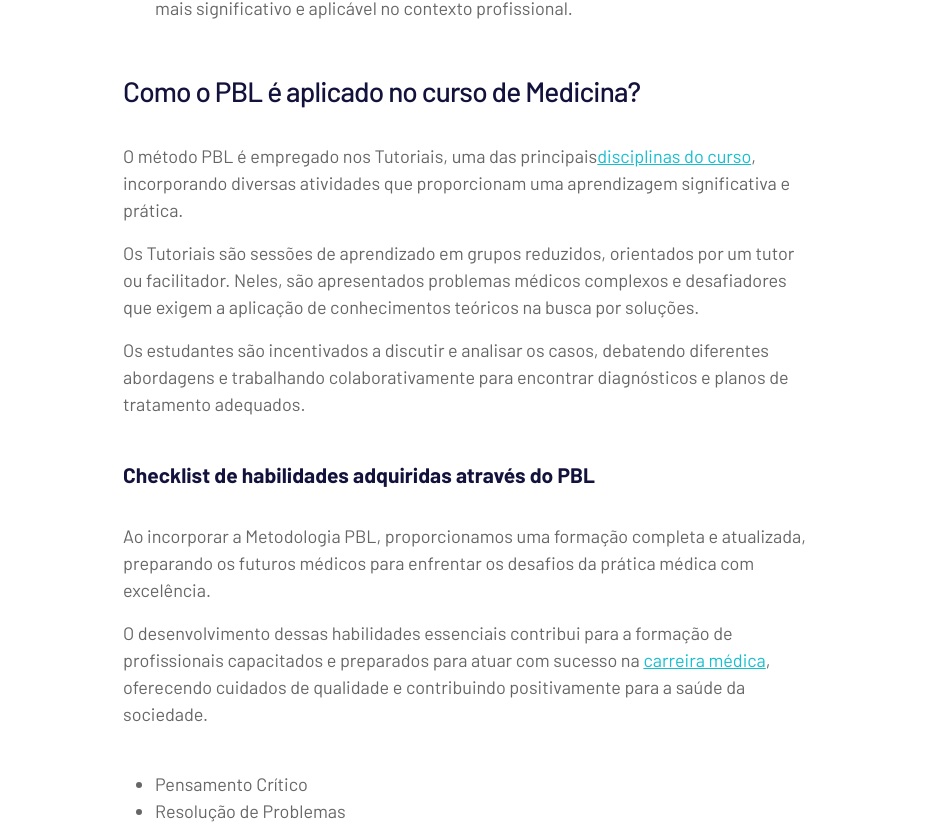
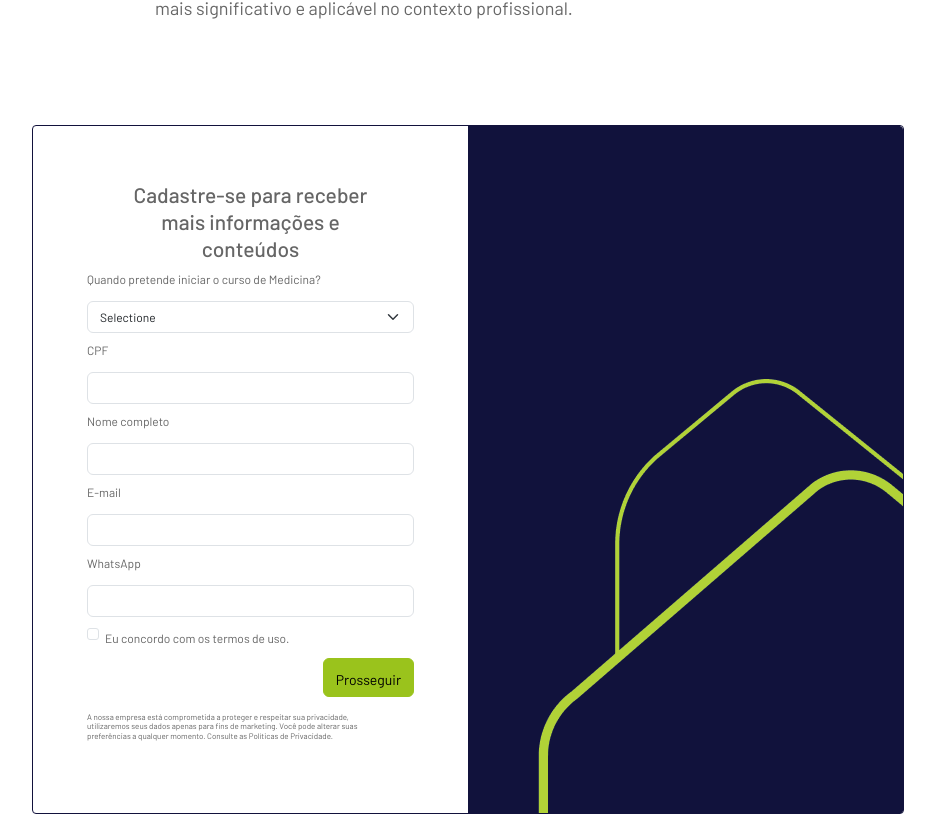
Before and after one commit to Wallacewss2033/dev-frontend, a React (Create React App) app: page / in a window 1280 px wide. Shown: the part 2877-3701 px from the top of the page, without its empty margins (172-1107 px from the left). Built offline with nearby package versions, Linux system fonts and the light colour scheme.

Commit message:
feat: form em andamento

```diff
--- a/package.json
+++ b/package.json
@@ -3,6 +3,7 @@
   "version": "0.1.0",
   "private": true,
   "dependencies": {
+    "@hookform/resolvers": "^3.3.4",
     "@testing-library/jest-dom": "^5.17.0",
     "@testing-library/react": "^13.4.0",
     "@testing-library/user-event": "^13.5.0",
@@ -15,10 +16,12 @@
     "bootstrap-icons": "^1.11.3",
     "react": "^18.2.0",
     "react-dom": "^18.2.0",
+    "react-hook-form": "^7.51.3",
     "react-router-dom": "^6.22.3",
     "react-scripts": "5.0.1",
     "typescript": "^4.9.5",
-    "web-vitals": "^2.1.4"
+    "web-vitals": "^2.1.4",
+    "zod": "^3.22.5"
   },
   "scripts": {
     "start": "react-scripts start",
--- /dev/null
+++ b/src/components/Form/index.tsx
@@ -0,0 +1,94 @@
+import React, { useEffect } from "react";
+import "./styles.css";
+import Button from "../Button";
+import { useForm } from "react-hook-form";
+import { zodResolver } from "@hookform/resolvers/zod";
+import { z } from "zod";
+
+const Form: React.FC = () => {
+
+  const schema = z.object({
+    cpf: z.number().min(11).max(11),
+    name: z.string(),
+    email: z.string().email(),
+    whatsapp: z.string().max(14),
+    check: z.boolean(),
+  });
+
+  const {
+    register,
+    handleSubmit,
+    formState: { errors },
+    trigger,
+  } = useForm({
+    resolver: zodResolver(schema), // Use o Zod como resolver de validação
+  });
+
+  return (
+    <form className="row g-3">
+      <div className="col-md-12">
+        <label className="form-label">
+          Quando pretende iniciar o curso de Medicina?
+        </label>
+        <select id="inputState" className="form-select">
+          <option selected>Selectione</option>
+          <option>...</option>
+        </select>
+      </div>
+
+      <div className="col-md-12">
+        <label className="form-label">CPF</label>
+        <input className="form-control" {...register("cpf")} />
+      </div>
+
+      <div className="col-md-12">
+        <label className="form-label">Nome completo</label>
+        <input className="form-control" {...register("name")} />
+      </div>
+
+      <div className="col-12">
+        <label className="form-label">E-mail</label>
+        <input
+          className="form-control"
+          {...register("email")}
+        />
+        {errors.email && <span>teste</span>}
+      </div>
+
+      <div className="col-12">
+        <label className="form-label">WhatsApp</label>
+        <input className="form-control" {...register("whatsapp")} />
+      </div>
+
+      <div className="col-12">
+        <div className="form-check">
+          <input
+            className="form-check-input success"
+            type="checkbox"
+            id="gridCheck"
+            {...register("email")}
+            />
+          <label className="form-check-label">
+            Eu concordo com os termos de uso.
+          </label>
+            {errors.email && <p className="text-danger">teste</p>}
+        </div>
+      </div>
+
+      <div className="col-12 d-flex justify-content-end">
+        <Button type="submit" btnType="success">
+          Prosseguir
+        </Button>
+      </div>
+
+      <p className="text-form">
+        A nossa empresa está comprometida a proteger e respeitar sua
+        privacidade, utilizaremos seus dados apenas para fins de marketing. Você
+        pode alterar suas preferências a qualquer momento. Consulte as Políticas
+        de Privacidade.
+      </p>
+    </form>
+  );
+};
+
+export default Form;
--- /dev/null
+++ b/src/components/Form/styles.css
@@ -0,0 +1,28 @@
+form {
+  font-size: 12px !important;
+}
+
+form input {
+  font-size: 12px !important;
+}
+
+form select {
+  font-size: 12px !important;
+}
+
+.text-form {
+  font-size: 8px;
+  font-weight: 400;
+  line-height: 9.6px;
+  text-align: left;
+  width: 300px;
+}
+
+form div {
+    margin-top: 4px !important;
+}
+
+.form-check-input:checked {
+    background-color: #9AC31C;
+    border-color: #9AC31C;
+}
--- a/src/page/Home/index.tsx
+++ b/src/page/Home/index.tsx
@@ -5,6 +5,7 @@ import dep from "../../assets/depoimentos.png";
 import Banner from "../../components/Banner";
 import "./styles.css";
 import Button from "../../components/Button";
+import Form from "../../components/Form";
 
 const Home: React.FC = () => {
   return (
@@ -111,6 +112,18 @@ const Home: React.FC = () => {
                 significativo e aplicável no contexto profissional.
               </li>
             </ol>
+            <br />
+            </div>
+            <div className="box-contact d-flex row-cols-2">
+              <div className="box-form">
+                <p className="title-form">Cadastre-se para receber mais informações e conteúdos</p>
+                <Form/>
+              </div>
+              <div className="box-send-message">
+
+              </div>
+            </div>
+            <div className="box-info">
             <br />
             <h2 className="text-primary">
               Como o PBL é aplicado no curso de Medicina?
--- a/src/page/Home/styles.css
+++ b/src/page/Home/styles.css
@@ -22,14 +22,14 @@
   padding-bottom: 50px;
 }
 
-.box-info p{
+.box-info p {
   font-size: 18px;
   font-weight: 400;
   line-height: 27px;
   text-align: left;
 }
 
-.box-info li{
+.box-info li {
   font-size: 18px;
   font-weight: 400;
   line-height: 27px;
@@ -42,7 +42,7 @@
   line-height: 43.2px;
   letter-spacing: -0.03em;
   text-align: left;
-    color: #12123C;
+  color: #12123c;
 }
 .box-info h2 {
   font-size: 28px;
@@ -50,17 +50,15 @@
   line-height: 33.6px;
   letter-spacing: -0.03em;
   text-align: left;
-  color: #12123C;
+  color: #12123c;
 }
 
 .box-info h3 {
-
   font-size: 21px;
   font-weight: 700;
   line-height: 27px;
   text-align: left;
-    color: #12123C;
-
+  color: #12123c;
 }
 
 .box-info ol li {
@@ -86,3 +84,37 @@
   height: 552px;
   margin-top: 200px;
 }
+
+.box-send-message {
+  display: flex;
+  justify-content: center;
+  align-items: center;
+  width: 435px;
+  height: 687px;
+  background-image: url("../../assets/bg-form.png");
+  background-size: cover;
+  background-position: center;
+}
+
+.box-form {
+  padding: 60px 54px;
+  width: 435px;
+  height: 687px;
+  display: flex;
+  justify-content: center;
+  align-items: center;
+  flex-direction: column;
+}
+
+.box-contact {
+  border: solid 1px #12123c;
+  border-radius: 4px;
+}
+
+.title-form {
+  max-width: 270px;
+  font-size: 21px;
+  font-weight: 500;
+  line-height: 27px;
+  text-align: center;
+}
```
Also changed, not shown: src/assets/bg-form.png (added), 1 other file (tests, documents, lock files or other folders). Lines whose indentation alone changed are shown as unchanged.
